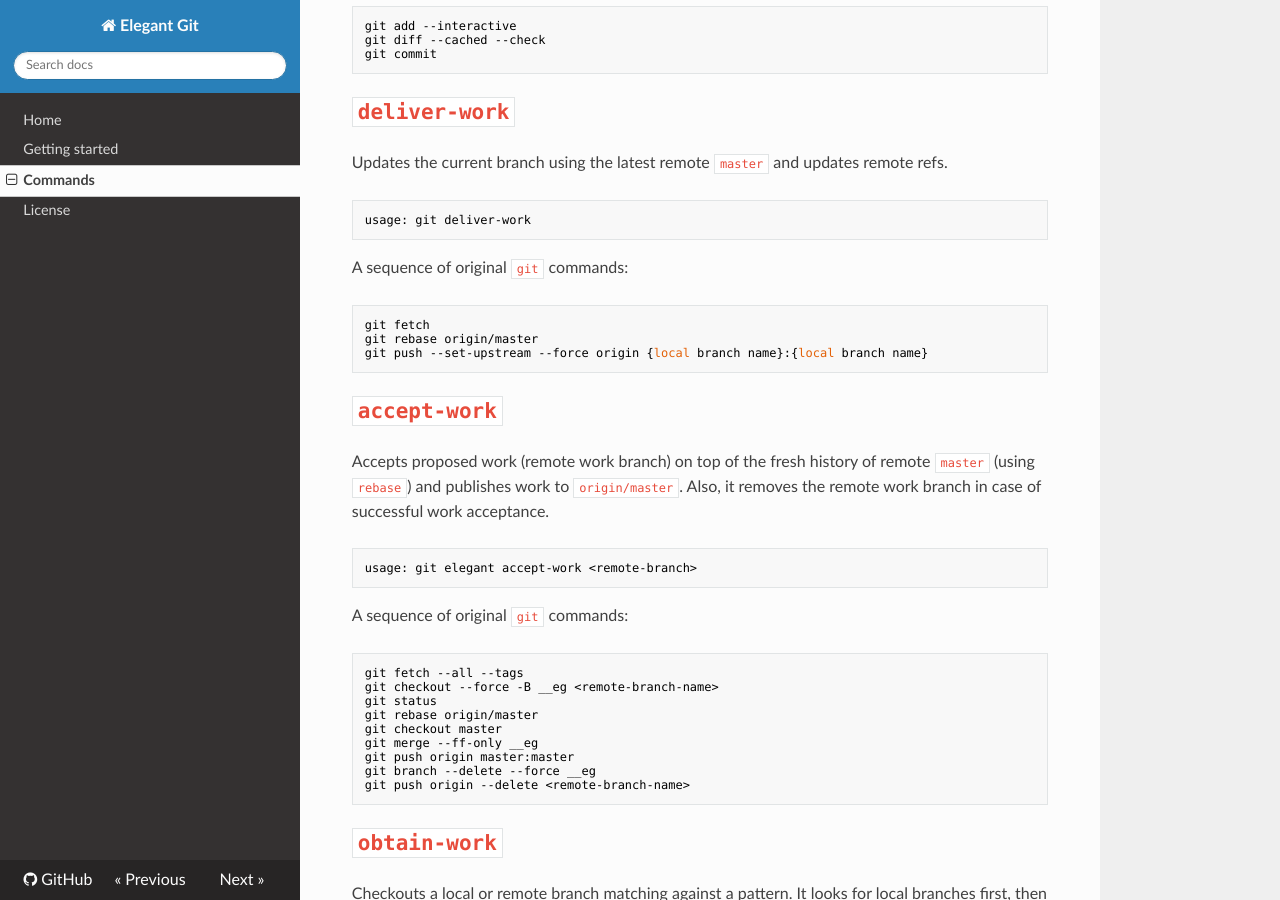
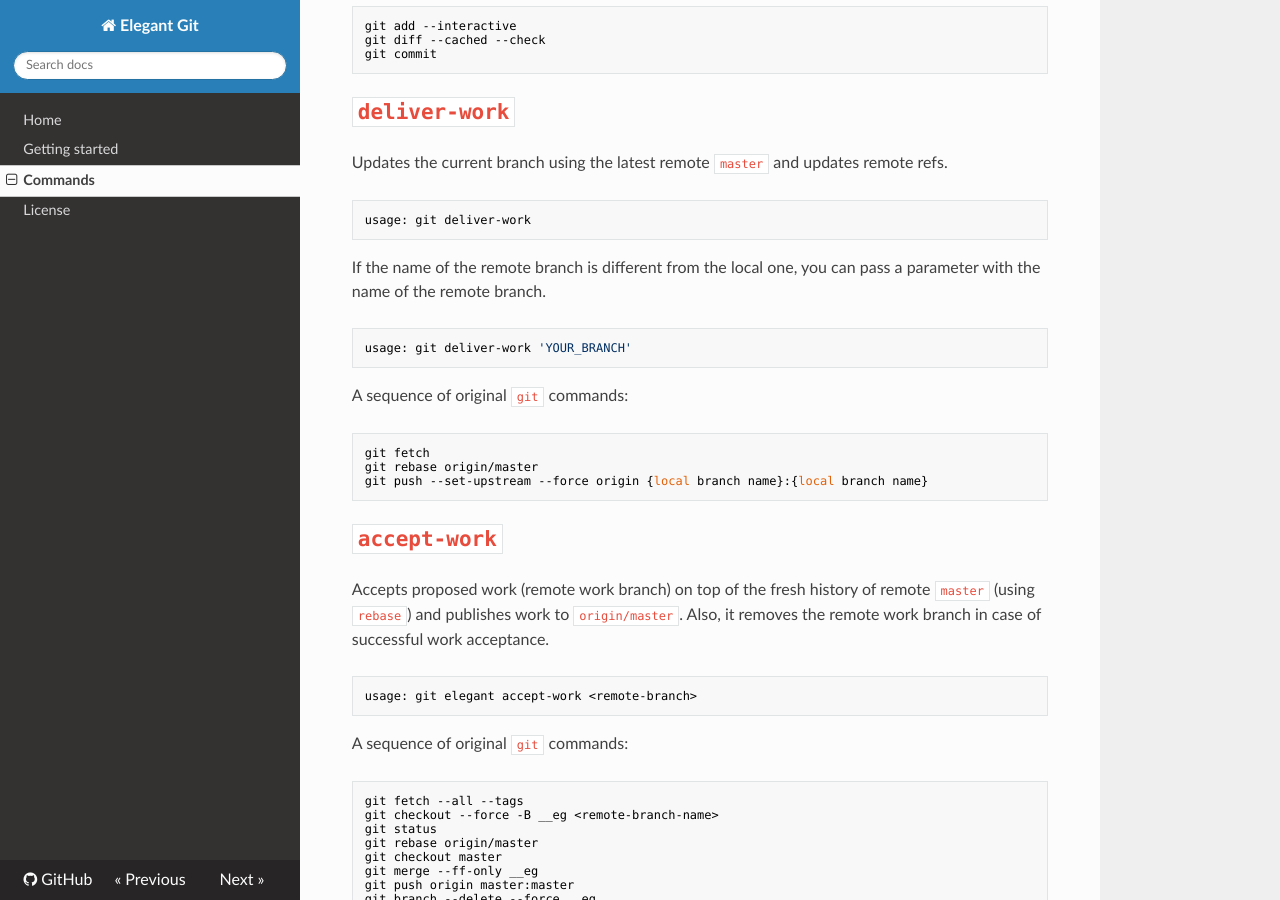
Before and after one commit to bees-hive/elegant-git, an MkDocs documentation site: the page built from docs/commands.md, in a window 1280 px wide and 900 px high, scrolled down 2398 px. Built offline with MkDocs 1.6.1, drawn with Linux system fonts in a browser that asks for light colours; nearby versions of some CDN libraries.

Commit message:
Override default branch name in `deliver-work` command Add ability to pass remote branch name to delivery_work command Also readme update

````diff
--- a/docs/commands.md
+++ b/docs/commands.md
@@ -122,6 +122,13 @@ Updates the current branch using the latest remote `master` and updates remote r
 usage: git deliver-work
 ```
 
+If the name of the remote branch is different from the local one,
+you can pass a parameter with the name of the remote branch.
+
+```bash
+usage: git deliver-work 'YOUR_BRANCH'
+```
+
 A sequence of original `git` commands:
 ```bash
 git fetch
````
Also changed, not shown: 1 other file.
